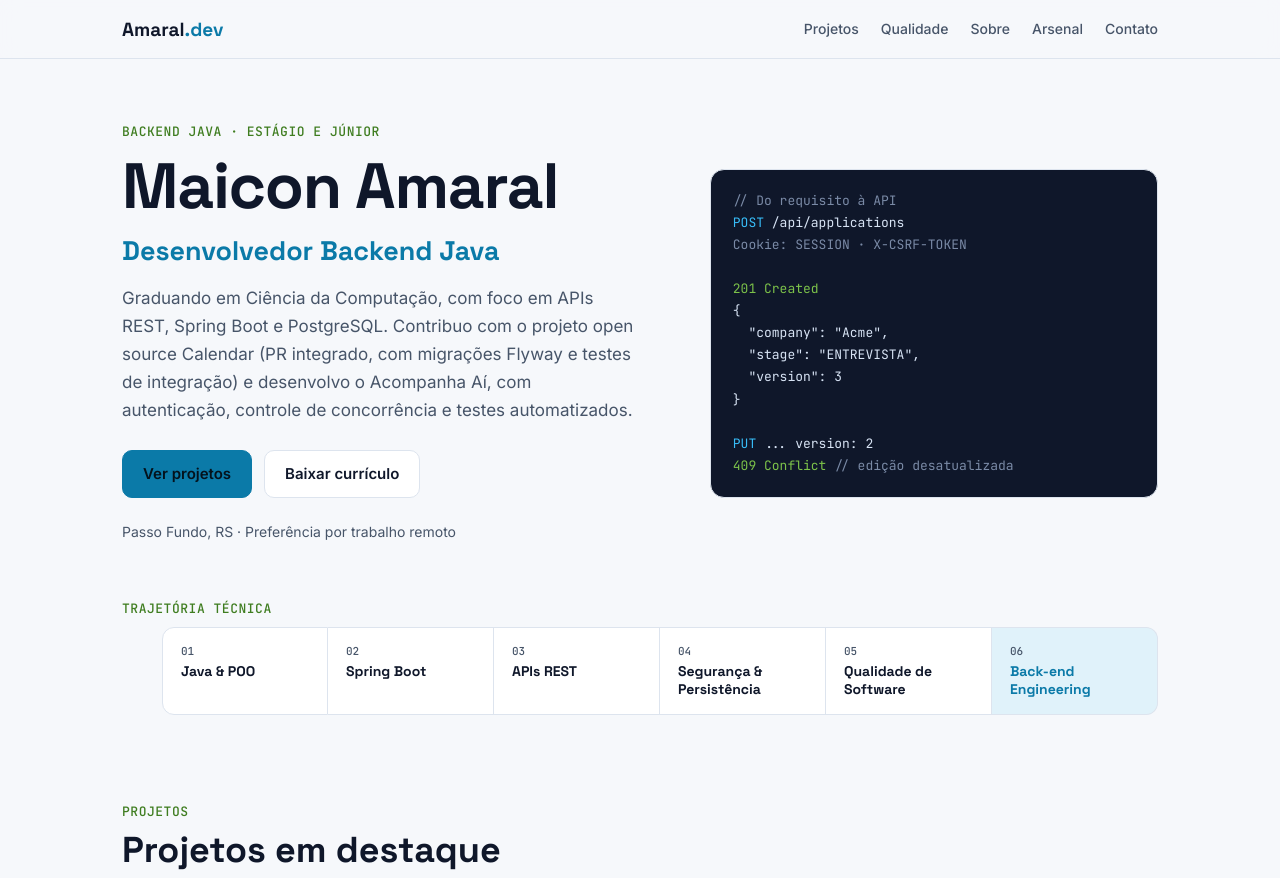
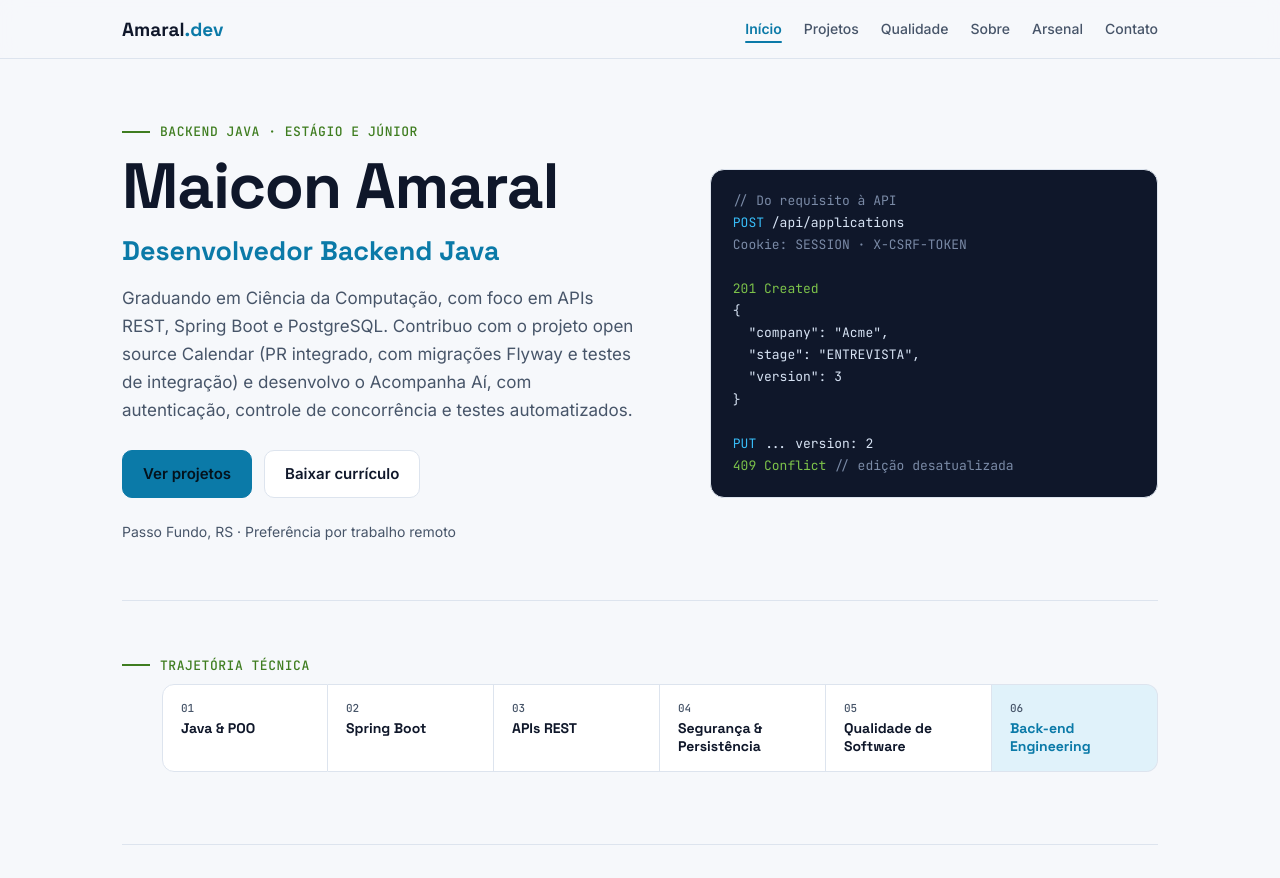
Before and after one commit to maicon-castilhos/portifolio-v1, a plain HTML site: page index.html in a window 1280 px wide. Shown: the top 878 px of the page. Drawn offline with Linux system fonts and the light colour scheme.

Commit message:
feat: atualiza navegação e animações do portfólio

```diff
--- a/index.html
+++ b/index.html
@@ -12,7 +12,7 @@
 <body>
 <header><div class="wrap"><nav>
   <a class="logo" href="#home">Amaral<span>.dev</span></a>
-  <ul><li><a href="#projetos">Projetos</a></li><li><a href="#qualidade" class="hide-m">Qualidade</a></li><li><a href="#sobre">Sobre</a></li><li><a href="#arsenal">Arsenal</a></li><li><a href="#contato">Contato</a></li></ul>
+  <ul><li><a href="#home">Início</a></li><li><a href="#projetos">Projetos</a></li><li><a href="#qualidade" class="hide-m">Qualidade</a></li><li><a href="#sobre">Sobre</a></li><li><a href="#arsenal">Arsenal</a></li><li><a href="#contato">Contato</a></li></ul>
 </nav></div></header>
 
 <main class="wrap" id="home">
@@ -323,5 +323,6 @@
 </footer>
 </main>
 
+<script src="./navigation.js" defer></script>
 </body>
 </html>
--- /dev/null
+++ b/navigation.js
@@ -0,0 +1,79 @@
+(() => {
+    const links = [...document.querySelectorAll('nav ul a[href^="#"]')];
+    const destinations = links.map(link => document.getElementById(link.hash.slice(1)));
+    const sections = destinations.filter(section => section && section.id !== 'home');
+    const reduceMotion = window.matchMedia('(prefers-reduced-motion: reduce)');
+    const header = document.querySelector('header');
+    let frame = 0;
+    let flashTimer = 0;
+
+    function updateNavigation() {
+        frame = 0;
+        const offset = Math.max(140, header.getBoundingClientRect().bottom + 24);
+        let current = 'home';
+
+        for (const section of sections) {
+            if (section.getBoundingClientRect().top <= offset) {
+                current = section.id;
+            }
+        }
+
+        const { scrollHeight, clientHeight } = document.documentElement;
+        if (scrollHeight > clientHeight && window.scrollY + clientHeight >= scrollHeight - 4) {
+            current = sections.at(-1)?.id ?? current;
+        }
+
+        links.forEach((link, index) => {
+            const active = destinations[index]?.id === current;
+            link.classList.toggle('active', active);
+            if (active) {
+                link.setAttribute('aria-current', 'location');
+            } else {
+                link.removeAttribute('aria-current');
+            }
+        });
+
+        for (const section of sections) {
+            section.classList.toggle('on', section.id === current);
+        }
+    }
+
+    function scheduleUpdate() {
+        if (!frame) {
+            frame = window.requestAnimationFrame(updateNavigation);
+        }
+    }
+
+    window.addEventListener('scroll', scheduleUpdate, { passive: true });
+    window.addEventListener('resize', scheduleUpdate);
+    updateNavigation();
+
+    if ('IntersectionObserver' in window && !reduceMotion.matches) {
+        const observer = new IntersectionObserver(entries => {
+            for (const entry of entries) {
+                if (entry.isIntersecting) {
+                    entry.target.classList.add('revealed');
+                    observer.unobserve(entry.target);
+                }
+            }
+        }, { threshold: 0.06 });
+
+        document.querySelectorAll('section, .contact').forEach(section => observer.observe(section));
+    }
+
+    links.forEach((link, index) => {
+        link.addEventListener('click', () => {
+            window.clearTimeout(flashTimer);
+            const section = destinations[index];
+            if (reduceMotion.matches || !section?.matches('section')) {
+                return;
+            }
+
+            flashTimer = window.setTimeout(() => {
+                section.classList.remove('flash');
+                void section.offsetWidth;
+                section.classList.add('flash');
+            }, 350);
+        });
+    });
+})();
--- a/styles.css
+++ b/styles.css
@@ -489,14 +489,169 @@ footer a {
   text-decoration:none
 }
 
+nav ul a {
+  position:relative;
+  padding:6px 0;
+  transition:color .2s
+}
+
+nav ul a::after {
+  content:"";
+  position:absolute;
+  left:0;
+  right:0;
+  bottom:0;
+  height:2px;
+  border-radius:2px;
+  background:var(--accent);
+  transform:scaleX(0);
+  transform-origin:left;
+  transition:transform .3s
+}
+
+nav ul a.active {
+  color:var(--accent);
+  font-weight:600
+}
+
+nav ul a.active::after {
+  transform:scaleX(1)
+}
+
+section {
+  border-top:1px solid var(--line);
+  margin-top:56px;
+  padding-top:56px;
+}
+
+section h2 {
+  font-size:clamp(30px,5vw,46px);
+  letter-spacing:-.01em
+}
+
+section h2::after {
+  content:"";
+  display:block;
+  width:56px;
+  height:4px;
+  border-radius:4px;
+  background:var(--accent);
+  margin-top:14px;
+  transition:width .6s
+}
+
+section.on h2::after {
+  width:150px
+}
+
+.eyebrow {
+  display:flex;
+  align-items:center;
+  gap:10px
+}
+
+.eyebrow::before {
+  content:"";
+  width:28px;
+  height:2px;
+  background:var(--green)
+}
+
+section.on .eyebrow {
+  color:var(--accent)
+}
+
+.card {
+  transition:transform .2s,border-color .2s,box-shadow .2s
+}
+
+.card:hover {
+  transform:translateY(-3px);
+  border-color:var(--accent);
+  box-shadow:0 12px 30px -18px var(--accent)
+}
+
+.contact {
+  transition:box-shadow .5s
+}
+
+.contact.on {
+  box-shadow:0 0 0 1px var(--accent),0 24px 60px -24px var(--accent)
+}
+
+@keyframes flash {
+  0% {
+    background:transparent
+  }
+
+  30% {
+    background:color-mix(in srgb,var(--accent) 12%,transparent)
+  }
+
+  100% {
+    background:transparent
+  }
+
+}
+
+section.flash {
+  animation:flash 1.3s ease;
+  border-radius:16px
+}
+
+@keyframes reveal-section {
+  from {
+    opacity: 0;
+    translate: 0 26px;
+  }
+
+  to {
+    opacity: 1;
+    translate: 0 0;
+  }
+}
+
+.revealed {
+  animation: reveal-section .7s ease both;
+}
+
+section.revealed.flash {
+  animation: flash 1.3s ease;
+}
+
+@media (prefers-reduced-motion: reduce) {
+  html {
+    scroll-behavior: auto;
+  }
+
+  .revealed,
+  section.flash,
+  section.revealed.flash {
+    animation: none;
+  }
+
+  .card,
+  .contact,
+  nav ul a,
+  nav ul a::after,
+  section h2::after {
+    transition: none;
+  }
+
+  .card:hover {
+    transform: none;
+  }
+}
+
 @media (max-width:820px) {
   .hero,.about {
     grid-template-columns:1fr
   }
 
   nav ul {
-    gap:14px;
-    font-size:13px
+    gap:12px;
+    font-size:13px;
+    white-space:nowrap
   }
 
   .hide-m {
```
